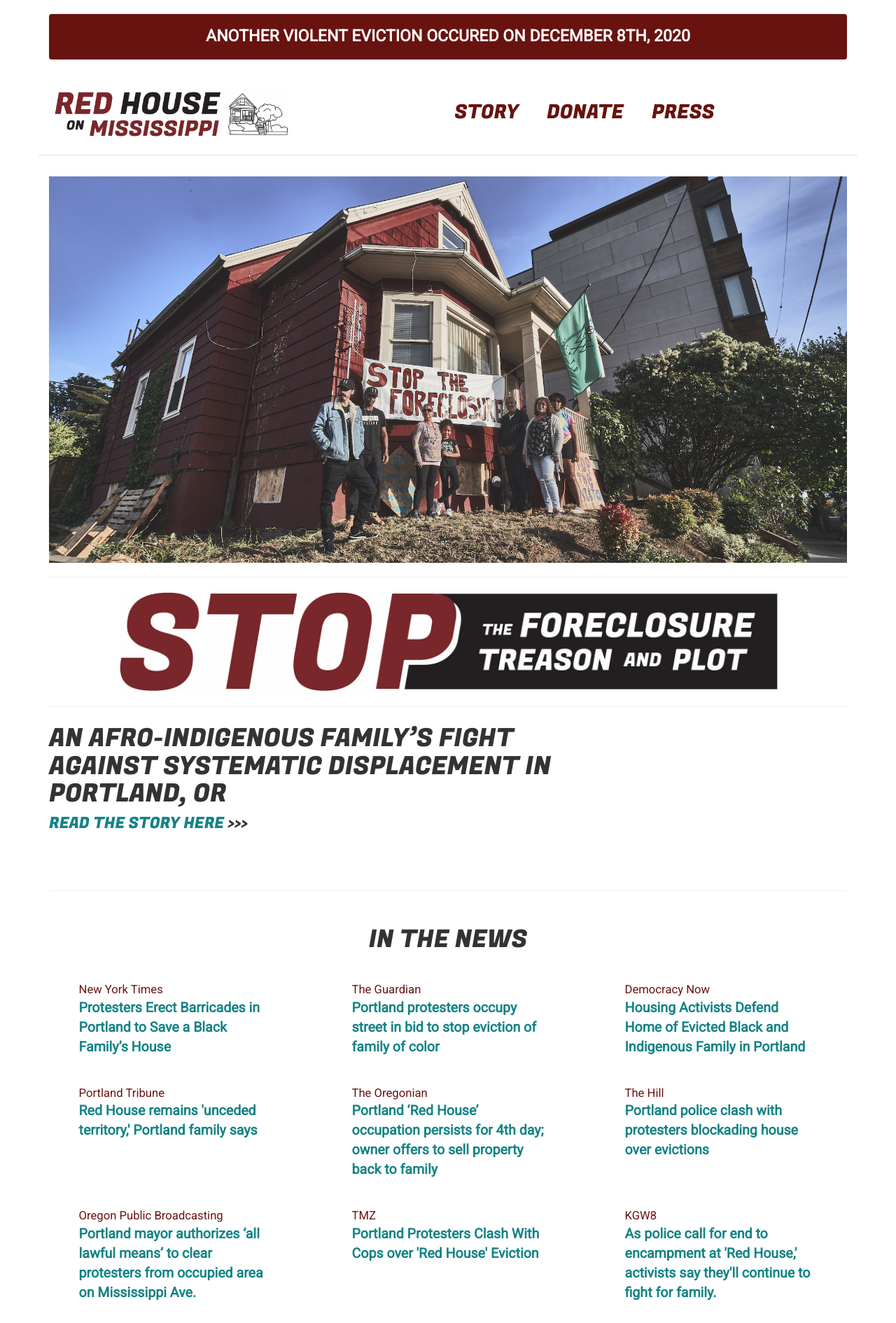
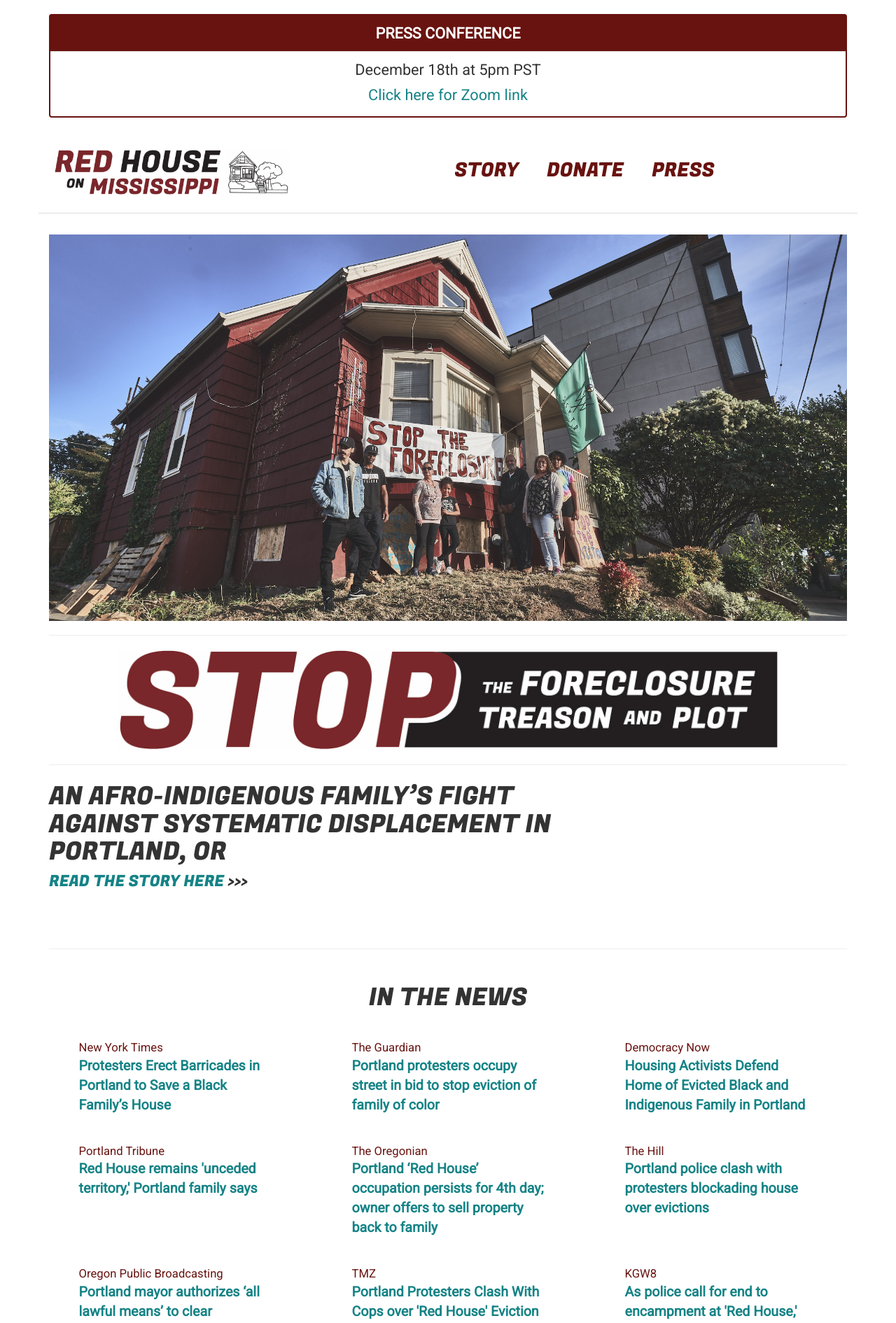
Before and after one commit to redhouseonmississippi/redhouseonmississippi.github.io, a Jekyll site: the page built from index.html, in a window 1280 px wide. Shown: the top 1890 px of the page at 70% size. Built offline with Jekyll 4.4.1, drawn with Linux system fonts in a browser that asks for light colours; grey boxes are pictures that could not be loaded.

Commit message:
adds zoom link for press conference

```diff
--- a/_layouts/default.html
+++ b/_layouts/default.html
@@ -55,7 +55,13 @@
   <body>
     <div class="container">
       <div class='alert'>
-        <p>ANOTHER VIOLENT EVICTION OCCURED ON DECEMBER 8TH, 2020</p>
+        <p class='header'><b>PRESS CONFERENCE</b></p>
+        <p>December 18th at 5pm PST</p>
+        <p>
+          <a href="https://us02web.zoom.us/j/88923091483" target="_blank">
+            Click here for Zoom link
+          </a>
+        </p>
       </div>
       <div class='row header'>
         <div class="col-sm-6 col-md-4">
--- a/css/main.scss
+++ b/css/main.scss
@@ -68,13 +68,19 @@
 
 .alert {
   margin-top: 20px;
-  background: $red;
-  color: #fff;
+  border: 2px solid $red;
+  padding: 0 0 15px 0;
+
+  p.header {
+    padding: 10px 0;
+    margin-bottom: 10px;
+    background: $red;
+    color: #fff;
+  }
 
   p {
     text-align: center;
-    font-size: 165%;
-    font-weight: bold;
+    font-size: 155%;
   }
 }
 
```
